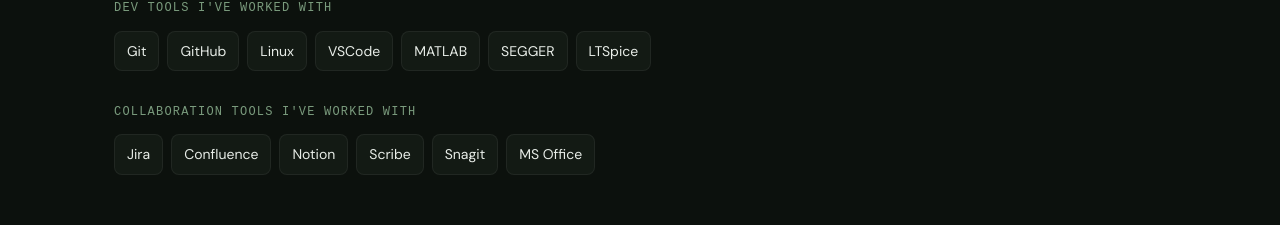
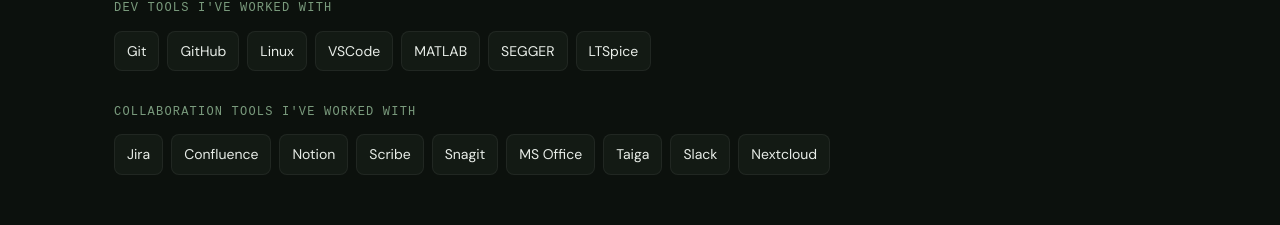
Before and after one commit to ctd08/V2-Portfolio-Website, a Vue app in the folder frontend/: page / in a window 1280 px wide. Shown: the part 1497-1722 px from the top of the page. Built offline with nearby package versions, Linux system fonts and the light colour scheme.

Commit message:
choare: updated skills

```diff
--- a/frontend/src/data/skills.js
+++ b/frontend/src/data/skills.js
@@ -45,6 +45,9 @@
       { name: 'Scribe',      /*slug: null,          color: null*/ },
       { name: 'Snagit',      /*slug: null,          color: null*/ },
       { name: 'MS Office',   /*slug: 'microsoftoffice', color: '#D83B01'*/ },
+      { name: 'Taiga',       /*slug: null,          color: null*/ },
+      { name: 'Slack',       /*slug: 'slack',       color: '#4A154B'*/ },
+      { name: 'Nextcloud',    /*slug: 'nextcloud',   color: '#0082C9'*/ },
     ],
   },
 ]
```
